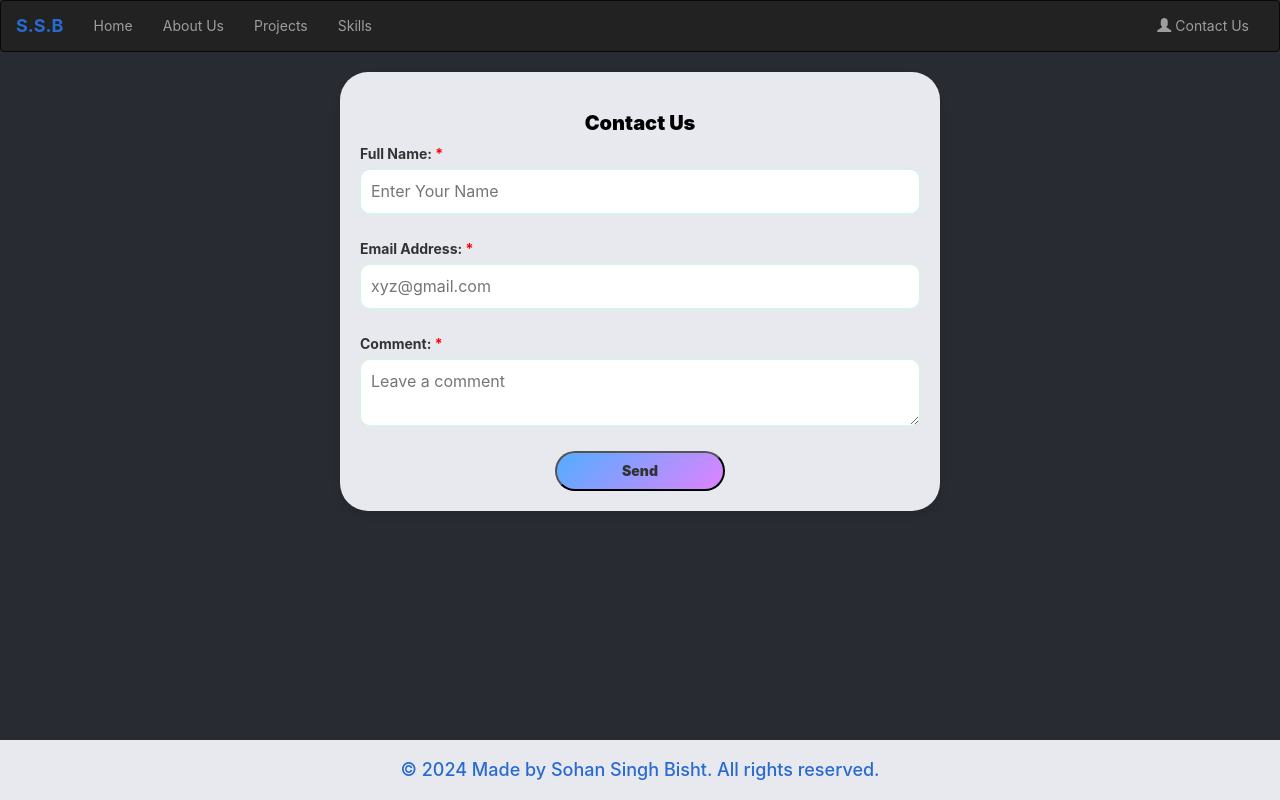
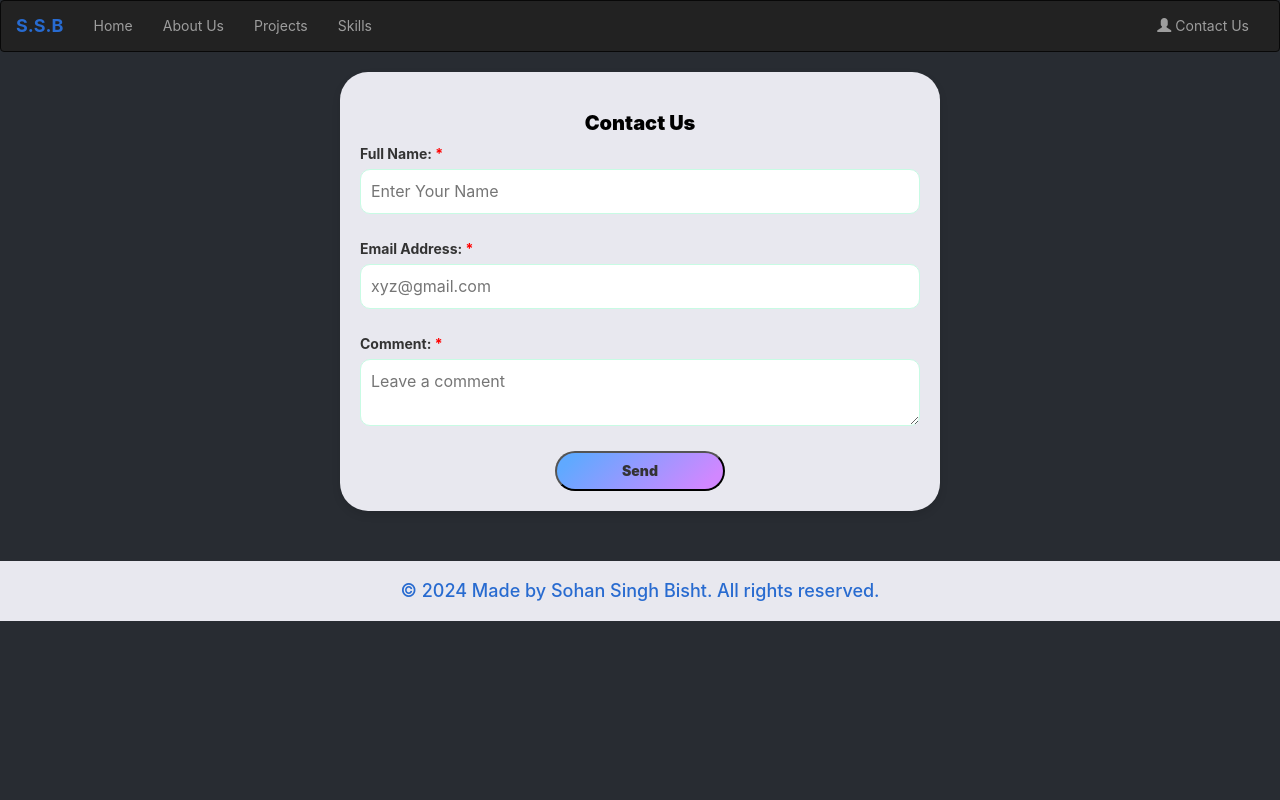
Before and after one commit to sohan418/portfolio_website, a React (Create React App) app: page /contact in a window 1280 px wide. Built offline with nearby package versions, Linux system fonts and the light colour scheme.

Commit message:
footer fix css removed

```diff
--- a/src/components/ContactUs/ContactUs.js
+++ b/src/components/ContactUs/ContactUs.js
@@ -60,6 +60,7 @@ const ContactUs = () => {
     };
 
     return (
+        <div className="main-container">
         <div className="contact-container">
             <div className="contact-top-heading">
                 <h2 style={{ color: "black" }}>Contact Us</h2>
@@ -114,6 +115,7 @@ const ContactUs = () => {
                 </div>
             </form>
         </div>
+        </div>
     );
 };
 
--- a/src/parts/Footer/Footer.css
+++ b/src/parts/Footer/Footer.css
@@ -8,7 +8,7 @@
     height: 60px;
     font-weight: 700;
     color: #286bd0 !important;
-    position: fixed;
+
     bottom: 0;
     width: 100%;
     z-index: 10000;
```
